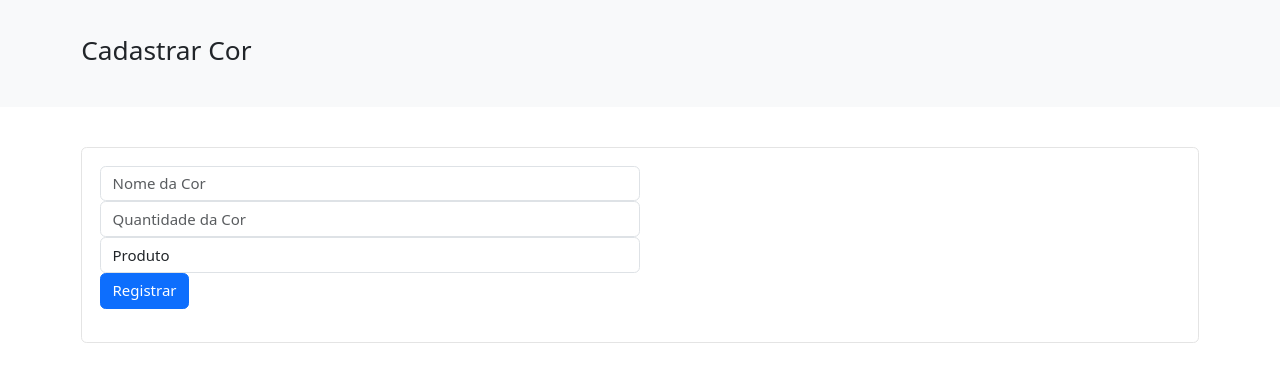
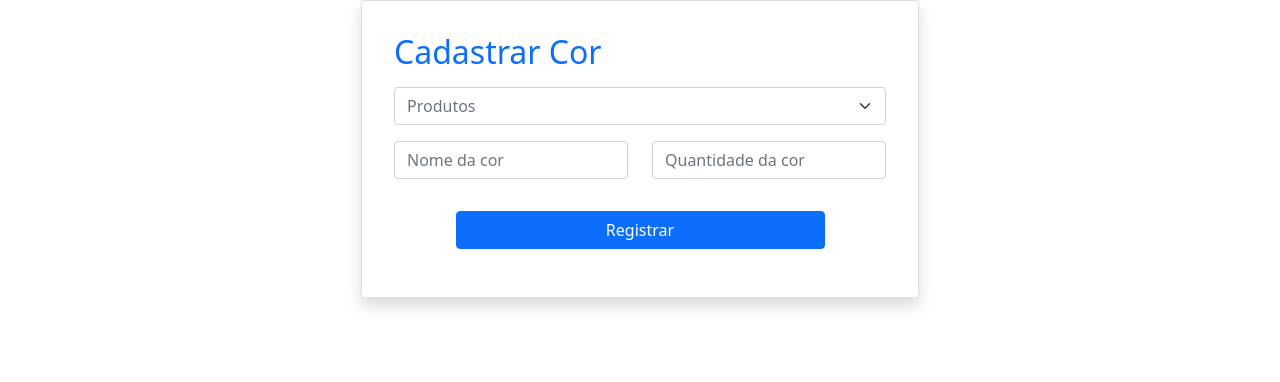
Before and after one commit to SouFuture-2022/JuizoFinal, a PHP site: the page made by Views/CadastrarCor.php in a window 1280 px wide. Shown: the top 382 px of the page. Run offline with PHP 8.4, Linux system fonts and the light colour scheme; the template is opened without the code that fills it, so the values that code supplies are empty; some libraries are stand-ins or nearby versions; some web fonts are replaced.

Commit message:
Refatoração

```diff
--- a/Views/CadastrarCor.php
+++ b/Views/CadastrarCor.php
@@ -1,12 +1,12 @@
 <?php
 
-use App\Infra\Dao\Cores\CadastrarCoresDb;
+use App\Infra\Dao\Cores\CadastrarCores;
 use App\Infra\Dao\Produto\ListarProdutoDb;
 use App\Models\Cores;
 use App\Models\Produtos;
 
 $cor = new Cores();
-$cadastrar_cor = new CadastrarCoresDb;
+$cadastrar_cor = new CadastrarCores;
 $produto = new Produtos();
 $listar_produto = new ListarProdutoDb;
 
@@ -25,58 +25,41 @@ if (isset($_POST['btCadastrar'])) {
 	}
 }
 ?>
+<link href="https://cdn.jsdelivr.net/npm/bootstrap@5.1.3/dist/css/bootstrap.min.css" rel="stylesheet" integrity="sha384-1BmE4kWBq78iYhFldvKuhfTAU6auU8tT94WrHftjDbrCEXSU1oBoqyl2QvZ6jIW3" crossorigin="anonymous">
 
-<link href="Assets/css/bootstrap.css" rel="stylesheet" type="text/css" />
-<link href="Assets/css/all.min.css" rel="stylesheet" type="text/css">
-<link href="Assets/css/ui.css" rel="stylesheet" type="text/css" />
-<link href="Assets/css/ocultar-exibir.css" type="text/css" rel="stylesheet">
-<link href="Assets/css/responsive.css" rel="stylesheet" media="only screen and (max-width: 1200px)" />
-<link href="Assets/css/avaliacao-estrelas.css" rel="stylesheet" type="text/css" />
-<section class="section-name bg padding-y-sm">
-    <div class="container">
-        <header class="section-heading">
-            <h3 class="section-title">Cadastrar Cor</h3>
-        </header>
-    </div>
-</section>
-
-<section class="section-name padding-y">
-    <div class="container">
-        <div class="box">
+<section>
+    <div class="container d-flex justify-content-center">
+        <div class="card shadow p-3 mb-5 bg-body rounded w-50 p-3">
+            <div class="card-body">
+                <h2 class="mb-3 text-primary">Cadastrar Cor</h2>
                 <form action="" method="POST" enctype="multipart/form-data">
-                <div class="form-row">
-                    <div class="col-md-6">
-                        <div class="form-group">
-                            <input type="text" name="nome_cor" id="nome" placeholder="Nome da Cor" class="form-control"
-                                required />
-                        </div>
-                    </div>
-                    <div class="col-md-6">
-                        <div class="form-group">
-                            <input type="number" name="quantidade_cor" id="quantidadeCor"
-                                placeholder="Quantidade da Cor" class="form-control" required />
-                        </div>
-                    </div>
-                </div>
-                <div class="form-row">
-                    <div class="col-md-6">
-                        <div class="form-group">
-                            <select class="form-control" name="id_produto" required>
-                                <option value="">Produto</option>
-                                <?php foreach ($listar_produto->findAllSelect() as $key => $value) { ?>
-                                <option value="<?php echo $value->id_produto; ?>"><?php echo $value->nome; ?></option>
-                                <?php } ?>
+                    <div class="row mb-3">
+                        <div class="col">
+                            <select class="form-select text-muted" aria-label="Default select example">
+                                <option selected>Produtos</option>
+                                <option value="1">Produto 1</option>
+                                <option value="2">Produto 2</option>
+                                <option value="3">Produto 3</option>
                               </select>
                         </div>
                     </div>
-                    <div class="col-md-6">
-                        <div class="form-group">
-                            <button type="submit" name="btCadastrar"
-                                class="btn btn-primary btn-block">Registrar</button>
+                    <div class="row mb-3">
+                        <div class="col mb-3">
+                            <input type="text" class="form-control" placeholder="Nome da cor" required>
+
+                        </div>
+                        <div class="col mb-3">
+                            <input type="text" class="form-control" placeholder="Quantidade da cor" required>
                         </div>
                     </div>
+                    <div class="d-flex justify-content-center">
+                        <button class="btn w-75 btn-primary">Registrar</button>
                     </div>
                 </form>
             </div>
         </div>
+    </div>
 </section>
+        <?php foreach ($listar_produto->findAllSelect() as $key => $value) { ?>
+        <option value="<?php echo $value->id_produto; ?>"><?php echo $value->nome; ?></option>
+        <?php } ?>
```
Lines whose indentation alone changed are shown as unchanged.
